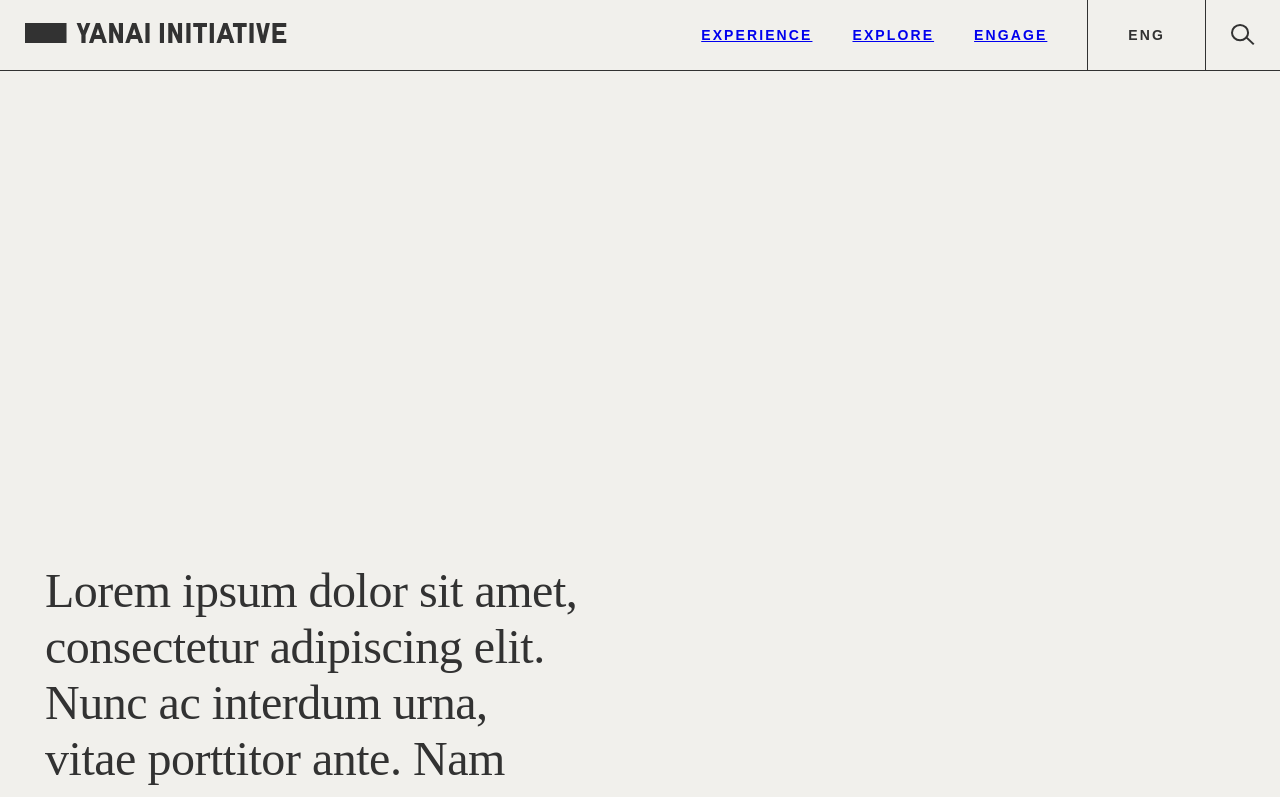
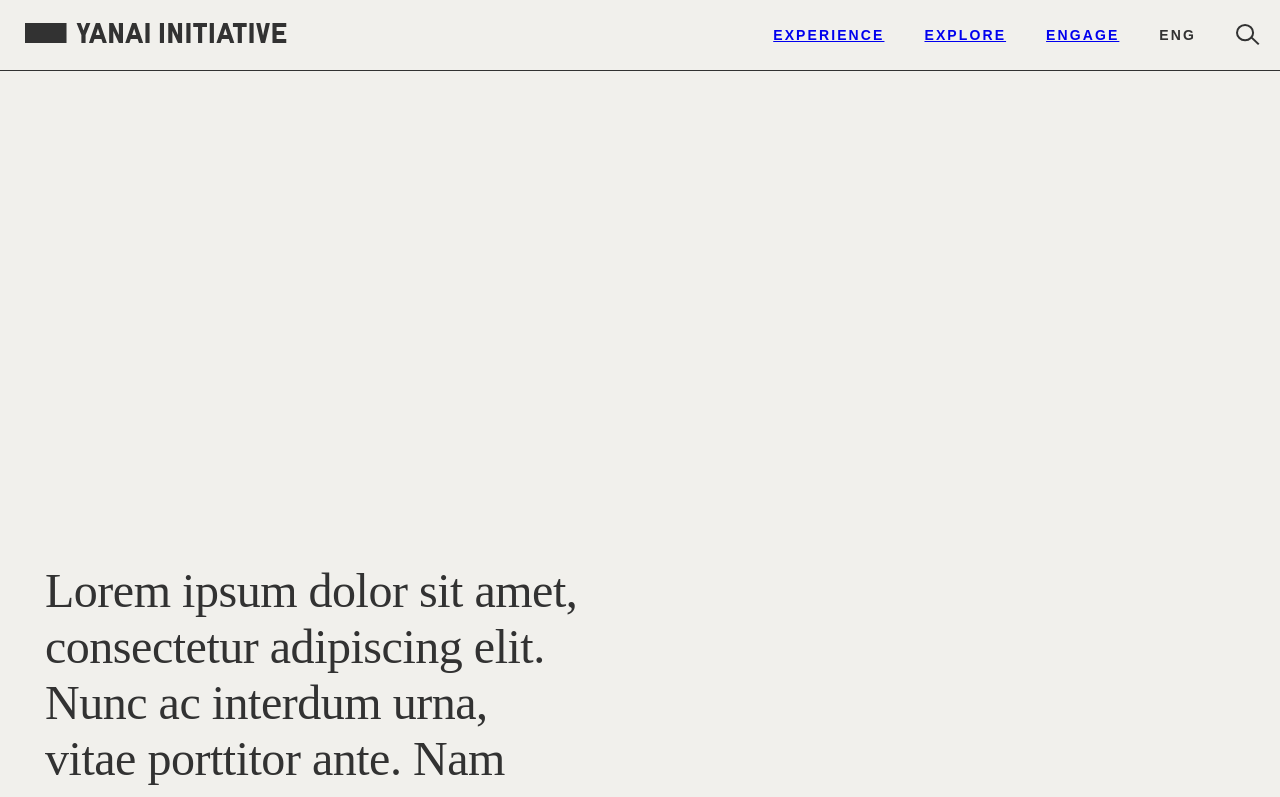
Before and after one commit to jenniferhail/yanai-studies, a React (Create React App) app: page / in a window 1280 px wide. Shown: the top 797 px of the page. Built offline with nearby package versions, Linux system fonts and the light colour scheme.

Commit message:
some style setup

```diff
--- a/package.json
+++ b/package.json
@@ -6,11 +6,14 @@
     "@testing-library/jest-dom": "^5.11.4",
     "@testing-library/react": "^11.1.0",
     "@testing-library/user-event": "^12.1.10",
+    "classnames": "^2.3.1",
     "node-sass": "4.14.1",
+    "normalize.css": "^8.0.1",
     "react": "^17.0.2",
     "react-dom": "^17.0.2",
     "react-router-dom": "^5.3.0",
     "react-scripts": "4.0.3",
+    "sass": "^1.42.1",
     "sass-loader": "^12.1.0",
     "web-vitals": "^1.0.1"
   },
--- a/src/App.js
+++ b/src/App.js
@@ -1,4 +1,5 @@
-import './App.scss';
+import 'normalize.css'
+import './styles/global.scss'
 import { BrowserRouter as Router, Route, Switch } from "react-router-dom";
 import { Home, About, Experience, Explore, Engage } from "./pages";
 import { Header } from './components';
--- a/src/components/Header/index.js
+++ b/src/components/Header/index.js
@@ -1,10 +1,13 @@
 import { Link, withRouter } from "react-router-dom";
+import styles from "./index.module.scss"
+
+// nav-up
 
 const Header = (props) => {
   return (
-    <header className="nav-up">
-  <nav className="main-menu">
-    <div className="logo">
+    <header className={styles.header}>
+  <nav className={styles.main_menu}>
+    <div className={styles.logo}>
       <Link to="/">
         <svg width="262" height="20" viewBox="0 0 262 20" fill="none" xmlns="http://www.w3.org/2000/svg">
           <path d="M41.5242 0H0V20H41.5242V0Z" fill="#323232" />
@@ -26,18 +29,18 @@ const Header = (props) => {
         </svg>
       </Link>
     </div>
-    <ul className="menu">
-      <li className={`menu-item ${props.location.pathname === "/experience" ? "active" : "" }`}>
+    <ul className={styles.menu}>
+      <li className={styles.menu_item + ` ${props.location.pathname === "/experience" ? "active" : "" }`}>
         <Link to="/experience">
           Experience
         </Link>
       </li>
-      <li className={`menu-item ${props.location.pathname === "/explore" ? "active" : "" }`}>
+      <li className={styles.menu_item + ` ${props.location.pathname === "/explore" ? "active" : "" }`}>
         <Link to="/explore">
           Explore
         </Link>
       </li>
-      <li className={`menu-item last ${props.location.pathname === "/engage" ? "active" : "" }`}>
+      <li className={styles.menu_item + ` last ${props.location.pathname === "/engage" ? "active" : "" }`}>
         <Link to="/engage">
           Engage
         </Link>
@@ -50,8 +53,8 @@ const Header = (props) => {
       </li>
     </ul>
   </nav>
-  {/* <nav className="sub-menu">
-    <ul className="menu">
+  {/* <nav className={styles.sub-menu}>
+    <ul className={styles.menu}>
       <li>
         <Link to="/about">
           About
--- a/src/App.scss
+++ b/src/components/Header/index.module.scss
@@ -1,35 +1,20 @@
-$bg: #f1f0ec;
-$black: #323232;
-$border: 1px solid $black;
+@use '../../styles/variables' as v;
 
-@import url("https://fonts.googleapis.com/css2?family=Noto+Serif+JP:wght@200&display=swap");
-
-body {
-  background: $bg;
-  padding-top: 70px;
-  color: $black;
-}
-
-ul {
-  margin: 0;
-  padding: 0;
-}
-
-header {
+.header {
   position: fixed;
   top: 0;
   width: 100%;
   cursor: pointer;
 
-  .main-menu,
-  .sub-menu {
+  .main_menu,
+  .sub_menu {
     position: fixed;
     width: 100%;
-    background: $bg;
+    background: v.$bg;
     transition: top 0.3s ease-in-out;
   }
 
-  .main-menu {
+  .main_menu {
     z-index: 3;
   }
 }
@@ -65,7 +50,7 @@ header {
   }
 }
 
-.main-menu {
+.main_menu {
   display: flex;
   justify-content: space-between;
   align-items: center;
@@ -97,11 +82,11 @@ header {
   }
 
   .border {
-    border-left: $border;
+    border-left: v.$border;
   }
 }
 
-.sub-menu {
+.sub_menu {
   .menu {
     display: grid;
     grid-template-columns: repeat(4, 1fr);
@@ -109,13 +94,13 @@ header {
 
   li {
     &:not(:last-child) {
-      border-right: $border;
+      border-right: v.$border;
     }
   }
 }
 
 nav {
-  border-bottom: $border;
+  border-bottom: v.$border;
 }
 
 .logo {
@@ -126,18 +111,3 @@ nav {
     height: 20px;
   }
 }
-
-main {
-  padding: 45px;
-}
-
-.content {
-  width: 45%;
-  padding: 400px 0;
-  font-family: "Noto Serif JP", serif;
-  font-style: normal;
-  font-weight: normal;
-  font-size: 48px;
-  line-height: 56px;
-  letter-spacing: -0.01em;
-}
--- /dev/null
+++ b/src/styles/_variables.scss
@@ -0,0 +1,5 @@
+$bg: #f1f0ec;
+$black: #323232;
+$border: 1px solid $black;
+
+@import url("https://fonts.googleapis.com/css2?family=Noto+Serif+JP:wght@200&display=swap");
--- /dev/null
+++ b/src/styles/global.scss
@@ -0,0 +1,27 @@
+@use 'variables' as v;
+
+body {
+  background: v.$bg;
+  padding-top: 70px;
+  color: v.$black;
+}
+
+ul {
+  margin: 0;
+  padding: 0;
+}
+
+main {
+  padding: 45px;
+}
+
+.content {
+  width: 45%;
+  padding: 400px 0;
+  font-family: "Noto Serif JP", serif;
+  font-style: normal;
+  font-weight: normal;
+  font-size: 48px;
+  line-height: 56px;
+  letter-spacing: -0.01em;
+}
```
Also changed, not shown: 1 other file (tests, documents, lock files or other folders).
